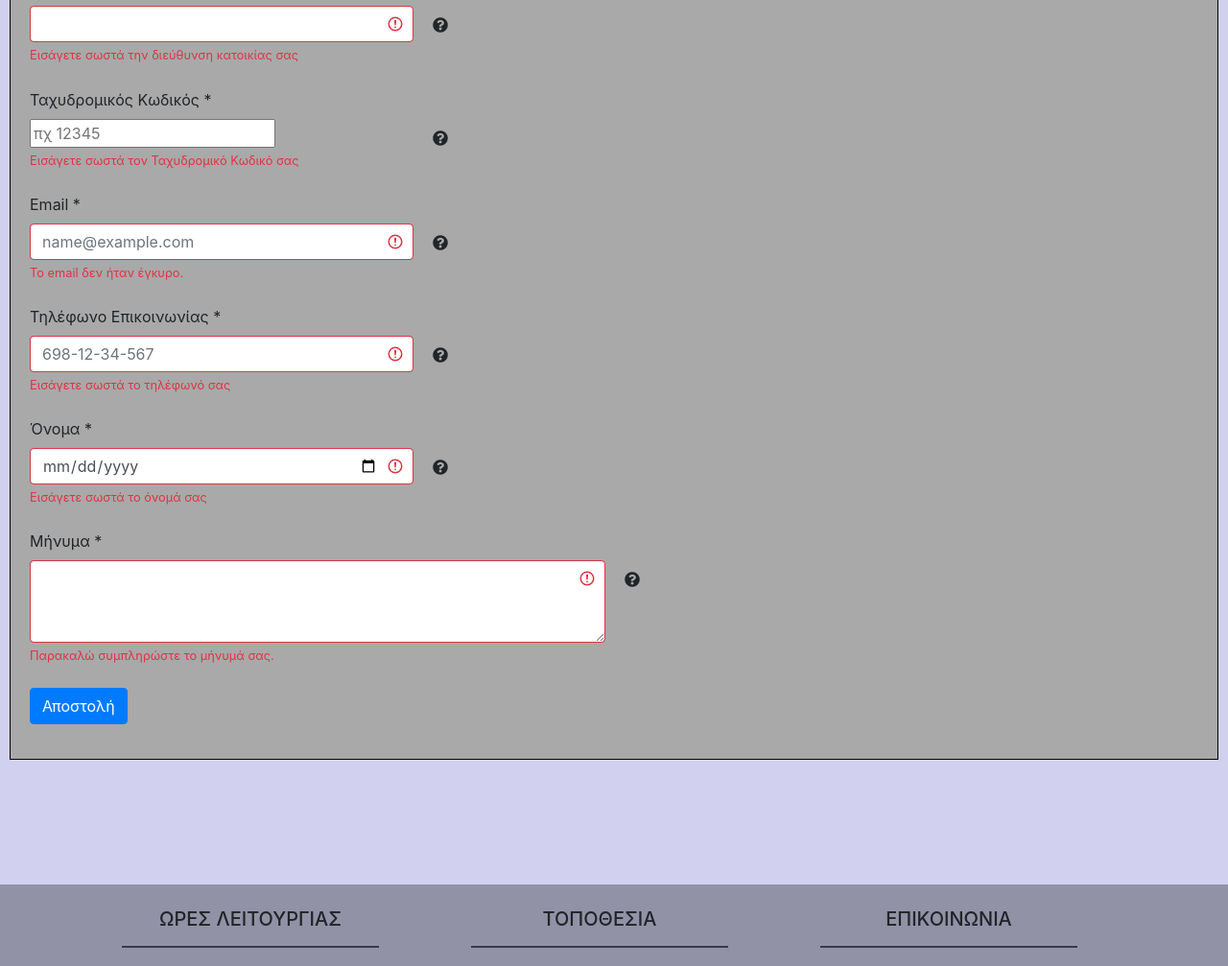
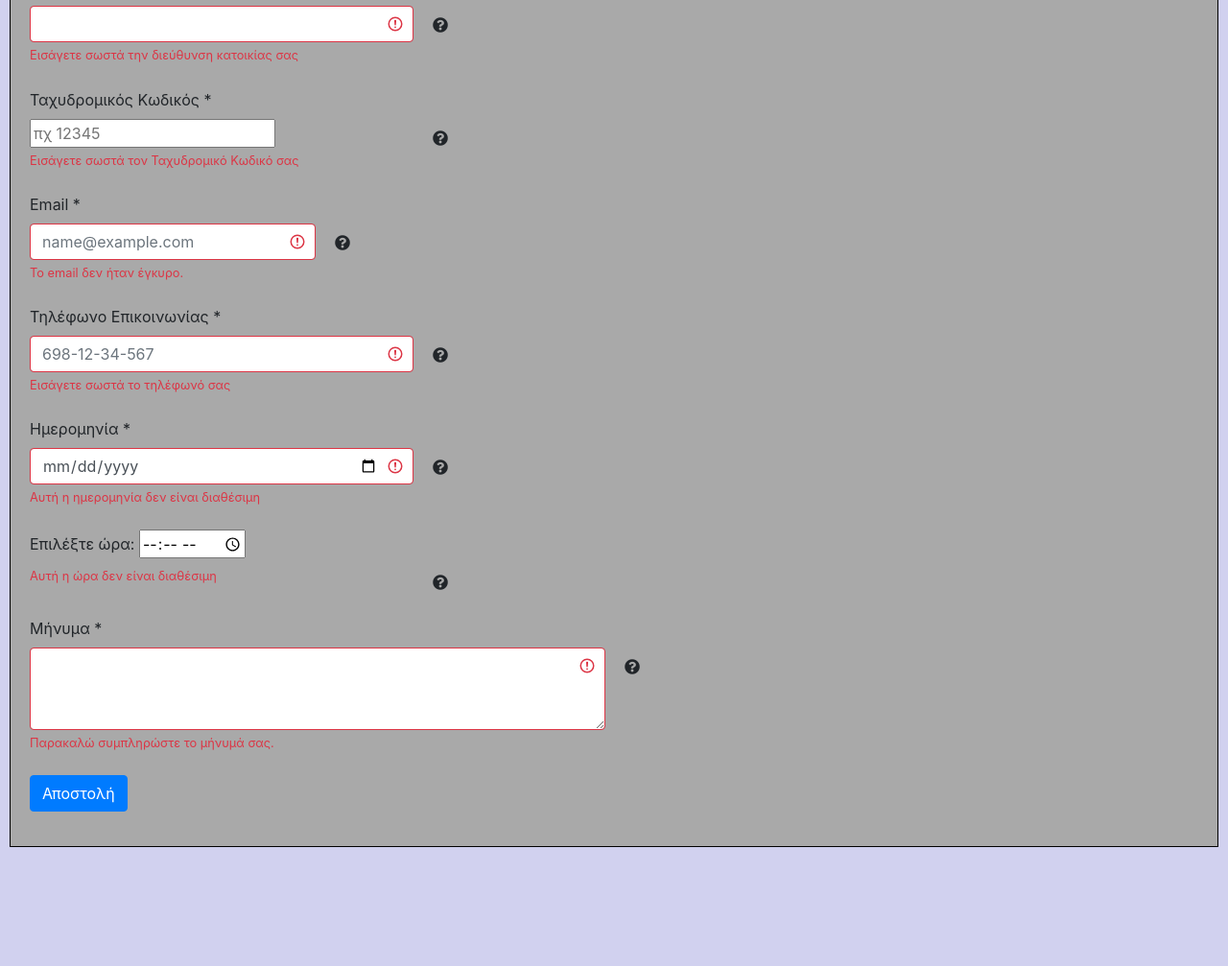
Before and after one commit to meryfanou/EAM, a PHP site: page /randevu.php in a window 1280 px wide. Shown: the part 871-1878 px from the top of the page at 96% size. Run offline with PHP 8.4, Linux system fonts and the light colour scheme; some libraries are stand-ins or nearby versions.

Commit message:
allages se sundesh,randevu,epikoinwnia

```diff
--- a/epikoinwnia.php
+++ b/epikoinwnia.php
@@ -134,7 +134,7 @@
                     <option>2</option>
                     <option>3</option>
                     <option>4</option>
-                    <option>5</option>
+                    <option>Άλλο</option>
                     </select>
                     <div class="invalid-feedback">
                         Παρακαλώ επιλέξτε ένα θέμα.
--- a/randevu.php
+++ b/randevu.php
@@ -1,9 +1,12 @@
 <!-- epikoinwnia.php -->
 <?php include './header_loggedin.php' ?>
 
+
+
 <body style="background-color:rgba(198, 198, 236, 0.8)">
+
 <!--<body style="background-color:rgb(198, 198, 236);">-->
-
+<link rel="stylesheet" type="text/css" href="dist/bootstrap-clockpicker.min.css">
 <!--
 <script src="https://code.jquery.com/jquery-3.3.1.slim.min.js" integrity="sha384-q8i/X+965DzO0rT7abK41JStQIAqVgRVzpbzo5smXKp4YfRvH+8abtTE1Pi6jizo" crossorigin="anonymous"></script>
 <script src="https://cdnjs.cloudflare.com/ajax/libs/popper.js/1.14.7/umd/popper.min.js" integrity="sha384-UO2eT0CpHqdSJQ6hJty5KVphtPhzWj9WO1clHTMGa3JDZwrnQq4sF86dIHNDz0W1" crossorigin="anonymous"></script>
@@ -22,7 +25,6 @@
 <br>
 
 <!-- FORMA EPIKOINWNIAS -->
-
 
     <div class="container-xxl " style="margin: 10px; padding: 20px ;border: 1px solid black;background-color: darkgrey">
         <h2> <b>Κλείστε Ραντεβού</b> </h2>
@@ -148,7 +150,7 @@
                 <div style="display: table-cell;overflow: auto; height: 60px; width: 400px">
                     <label for="username" class="form-label">Ταχυδρομικός Κωδικός *</label>
                     <br>
-                    <input id="zip" name="zip" type="text" inputmode="numeric" pattern="^(?(^00000(|-0000))|(\d{5}(|-\d{4})))$" placeholder="πχ 12345"required>
+                    <input id="zip" name="zip" type="text" inputmode="numeric" pattern="^(?(^00000(|-0000))|(\d{5}(|-\d{4})))$" placeholder="πχ 12345"maxlength="5"required>
 
                     <div class="invalid-feedback">
                         Εισάγετε σωστά τον Ταχυδρομικό Κωδικό σας
@@ -163,7 +165,7 @@
 
             <!-- EMAIL -->
             <div class="form-group w-25" style="display: table-row">
-                <div style="display: table-cell;overflow: auto; height: 60px; width: 400px">
+                <div style="dclass="md-form"isplay: table-cell;overflow: auto; height: 60px; width: 400px">
                     <label for="email">Email *</label>
                     <input type="email" class="form-control" id="exampleFormControlInput1" placeholder="name@example.com" required>
                     <div class="invalid-feedback">
@@ -181,7 +183,7 @@
                 <div style="display: table-cell;overflow: auto; height: 60px; width: 400px">
                     <label for="username" class="form-label">Τηλέφωνο Επικοινωνίας *</label>
                     <br>
-                    <input type="tel" class="form-control" id="exampleFormControlInput1" placeholder="698-12-34-567" required>
+                    <input type="tel" class="form-control" id="exampleFormControlInput1" placeholder="698-12-34-567"maxlength="10" required>
 
                     <div class="invalid-feedback">
                         Εισάγετε σωστά το τηλέφωνό σας
@@ -195,17 +197,33 @@
             <!-- HMEROMHNIA -->
             <div class="form-group w-25" style="display: table-row">
                 <div style="display: table-cell;overflow: auto; height: 60px; width: 400px">
-                    <label for="username" class="form-label">Όνομα *</label>
+                    <label for="username" class="form-label">Ημερομηνία *</label>
                     <input type="date" class="form-control" id="exampleFormControlInput1" required>
 
                     <div class="invalid-feedback">
-                        Εισάγετε σωστά το όνομά σας
+                        Αυτή η ημερομηνία δεν είναι διαθέσιμη
                     </div>
                 </div>
                 <div style="display: table-cell;padding-left: 20px"><br><p></p> <div class="fas fa-question-circle" title="H ημερομηνία καθορισμού του ραντεβού σας"> </div>  </div>
             </div>
 
             <br>
+            <!-- WRA -->
+            <div class="form-group w-25" style="display: table-row">
+                <div style="display: table-cell;overflow: auto; height: 60px; width: 400px">
+                    <label for="appt">Επιλέξτε ώρα:</label>
+                    <input type="time" id="appt" name="appt" required>
+
+                    <div class="invalid-feedback">
+                        Αυτή η ώρα δεν είναι διαθέσιμη
+                    </div>
+                </div>
+                <div style="display: table-cell;padding-left: 20px;"><br><p></p> <div class="fas fa-question-circle" title="H ώρα καθορισμού του ραντεβού σας"> </div>  </div>
+            </div>
+
+
+            <br>
+
 
             <!-- MHNYMA -->
             <div class="form-group w-100" style="display: table-row">
@@ -227,5 +245,6 @@
     </div>
 
 
+
 </body>
 <?php include './footer.php' ?>
```
Also changed, not shown: sundesh.php (+10 -5 lines), README.txt.
